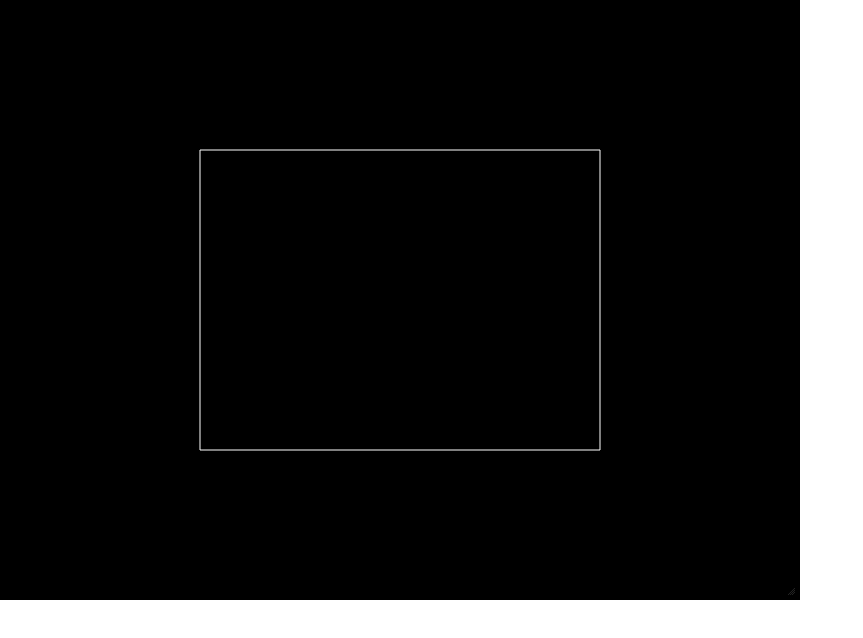
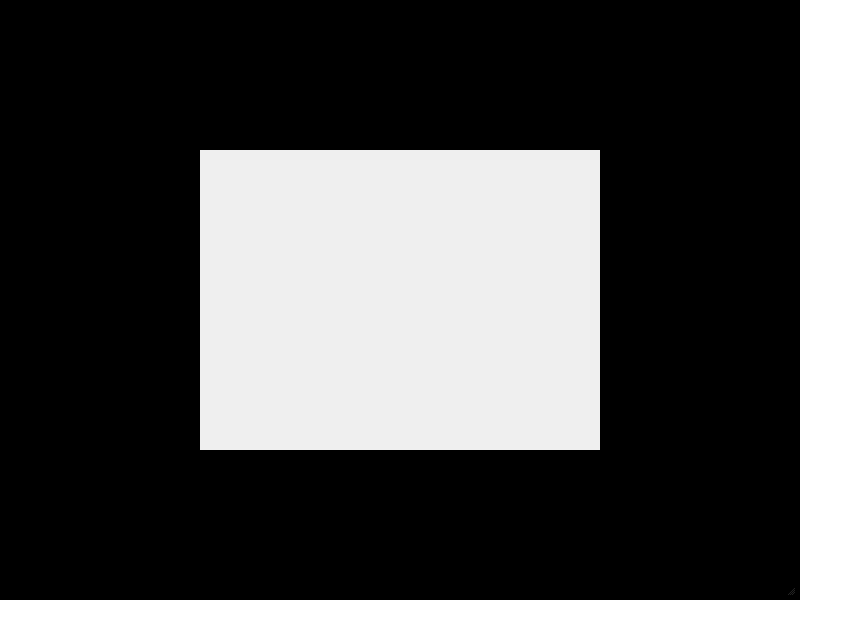
Before and after one commit to vispy/vispy.js, a plain HTML site: page test.html in a window 1280 px wide. Shown: the whole page, without its empty margins (0-863 px from the left). Drawn offline with Linux system fonts and the light colour scheme.

Commit message:
Minor update in the example.

```diff
--- a/scripts/gloo.glir.js
+++ b/scripts/gloo.glir.js
@@ -372,7 +372,7 @@ define(["jquery"], function($) {
         var name = args[0];
         console.debug("Calling {0}({1}).".format(name, args.slice(1)));
 
-        // Replace strings by global GL variables.
+        // Handle enums: replace strings by global GL variables.
         for (var i = 1; i < args.length; i++) {
             if (typeof args[i] === 'string') {
                 args[i] = c.gl[args[i]];
--- a/test.html
+++ b/test.html
@@ -16,7 +16,7 @@ require(["vispy"], function(vispy) {
     var FS = " \
     uniform vec3 u_color; \
     void main() { \
-        gl_FragColor = vec4(u_color, 1); \
+        gl_FragColor = vec4(u_color, .75); \
     }";
 
     // Initialize the scene.
@@ -30,7 +30,7 @@ require(["vispy"], function(vispy) {
              ])]);
         this.call(['CREATE', 'myib', 'IndexBuffer']);
         this.call(['DATA', 'myib', 0, new Uint16Array(
-            [0,1,3,2,0
+            [0,1,2,3,2,1
              ])]);
 
         this.call(['CREATE', 'myprogram', 'Program']);
@@ -38,6 +38,10 @@ require(["vispy"], function(vispy) {
         this.call(['ATTRIBUTE', 'myprogram', 'a_position',
                                  'vec2', 'myvbo', 0, 0]);
         this.call(['UNIFORM', 'myprogram', 'u_color', 'vec3', new Float32Array([1., 1., 1.])]);
+
+        // Enable transparency.
+        this.call(['FUNC', 'blendFunc', 'SRC_ALPHA', 'ONE_MINUS_SRC_ALPHA']);
+        this.call(['FUNC', 'enable', 'BLEND']);
     });
 
     // Update the viewport upon resize.
@@ -50,8 +54,8 @@ require(["vispy"], function(vispy) {
     c.on_paint(function(event) {
         this.call(['FUNC', 'clearColor', 0, 0, 0, 1]);
         this.call(['FUNC', 'clear', 'COLOR_BUFFER_BIT']);
-        this.call(['DRAW', 'myprogram', 'LINE_STRIP',
-                                 ['myib', 'UNSIGNED_SHORT', 5]]);
+        this.call(['DRAW', 'myprogram', 'TRIANGLES',
+                                 ['myib', 'UNSIGNED_SHORT', 6]]);
     });
 
     // Interactivity on mouse movements.
```
